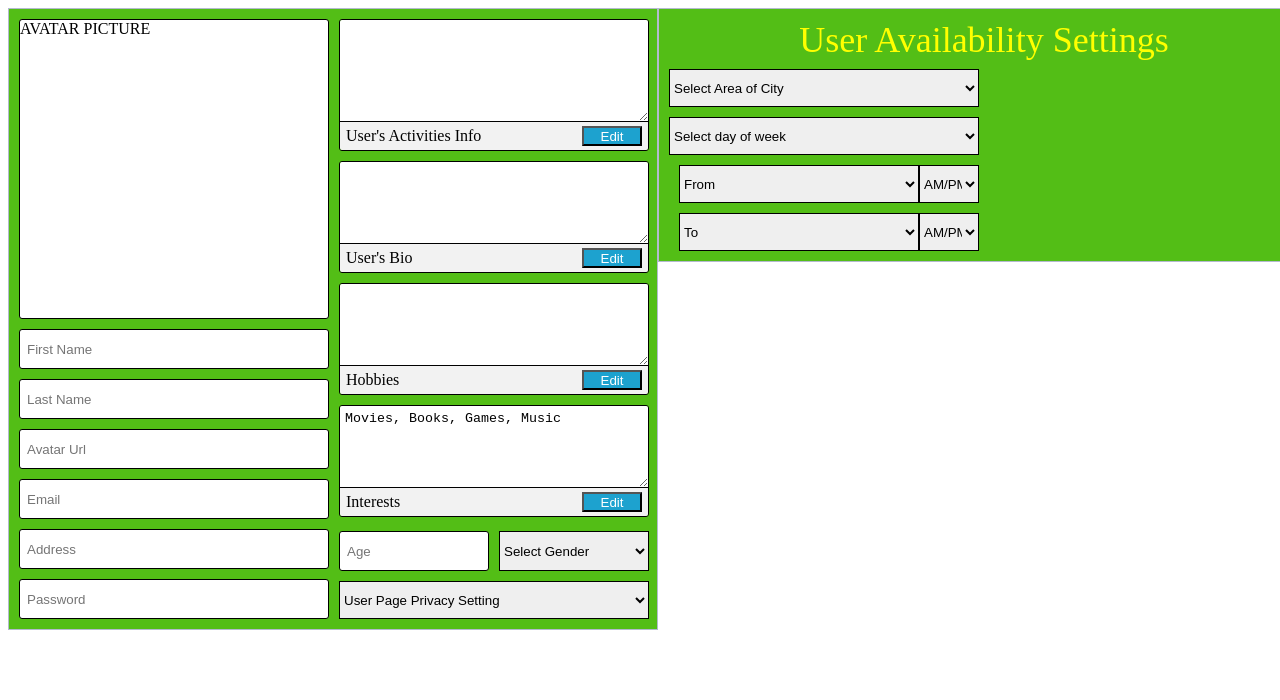
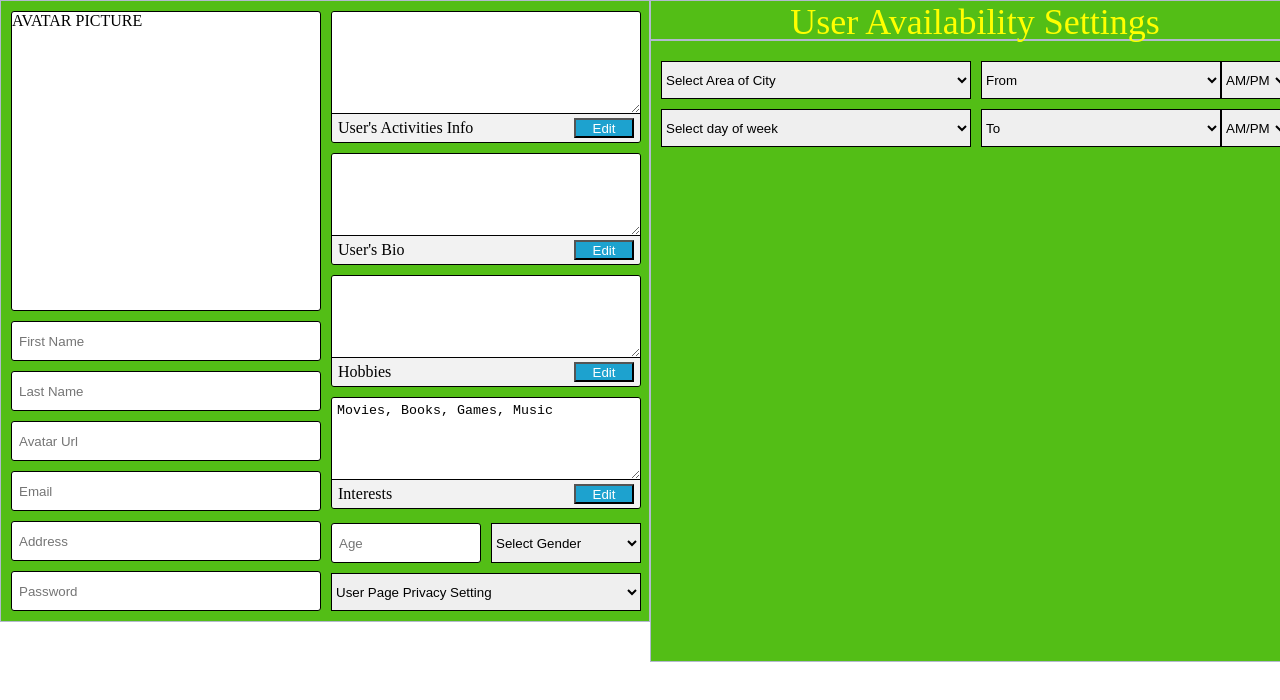
Before and after one commit to JonathanCass/finalproject, a React (Create React App) app in the folder client/: page /User in a window 1280 px wide. Shown: the top 700 px of the page. Built offline with nearby package versions, Linux system fonts and the light colour scheme.

Commit message:
Before pull

```diff
--- a/client/src/components/App.css
+++ b/client/src/components/App.css
@@ -4,3 +4,6 @@ html {
 *, *:before, *:after {
 	box-sizing: inherit;
 }
+body {
+	margin: 0
+}
--- a/client/src/components/User.styles.js
+++ b/client/src/components/User.styles.js
@@ -2,13 +2,6 @@ const styles ={
   UserContainer:{
       width: 1300,
       display: 'flex',
-  },
-  availabilityContainer:{
-    width: 650,
-    height: '100%',
-    padding: 10,
-    background: '#53BE16',
-    border: 'solid 1px #B3BACE'
   },
   top:{
     width: 650,
@@ -77,7 +70,7 @@ const styles ={
   },
   AmPm:{
     marginTop: 10,
-    width: 60,
+    width: 68,
     height: 38,
     border: 'solid 1px black'
   },
@@ -130,11 +123,13 @@ const styles ={
   },
   availabilityHeader:{
       height: 40,
-      width: 630,
+      width: 650,
       fontSize: 36,
       color: '#FFFF00',
       textAlign: 'center',
-      display: 'block'
+      display: 'block',
+      background: '#53BE16',
+      border: 'solid 1px #B3BACE'
   }
 }
 export default styles
--- a/client/src/components/UserAvailability.js
+++ b/client/src/components/UserAvailability.js
@@ -16,8 +16,9 @@ class UserAvailability extends React.Component {
   }
   render() {
     return (
-      <div style={styles.availabilityContainer}>
+        <div>
         <div style={styles.availabilityHeader}>User Availability Settings</div>
+        <div style={styles.top}>
 
         <div style={styles.left}>
             <select name="area" style={styles.select} onChange={this.handleChange} value={this.state.area}>
@@ -84,6 +85,7 @@ class UserAvailability extends React.Component {
         </div>
 
       </div>
+      </div>
     )
   }
 }
```
